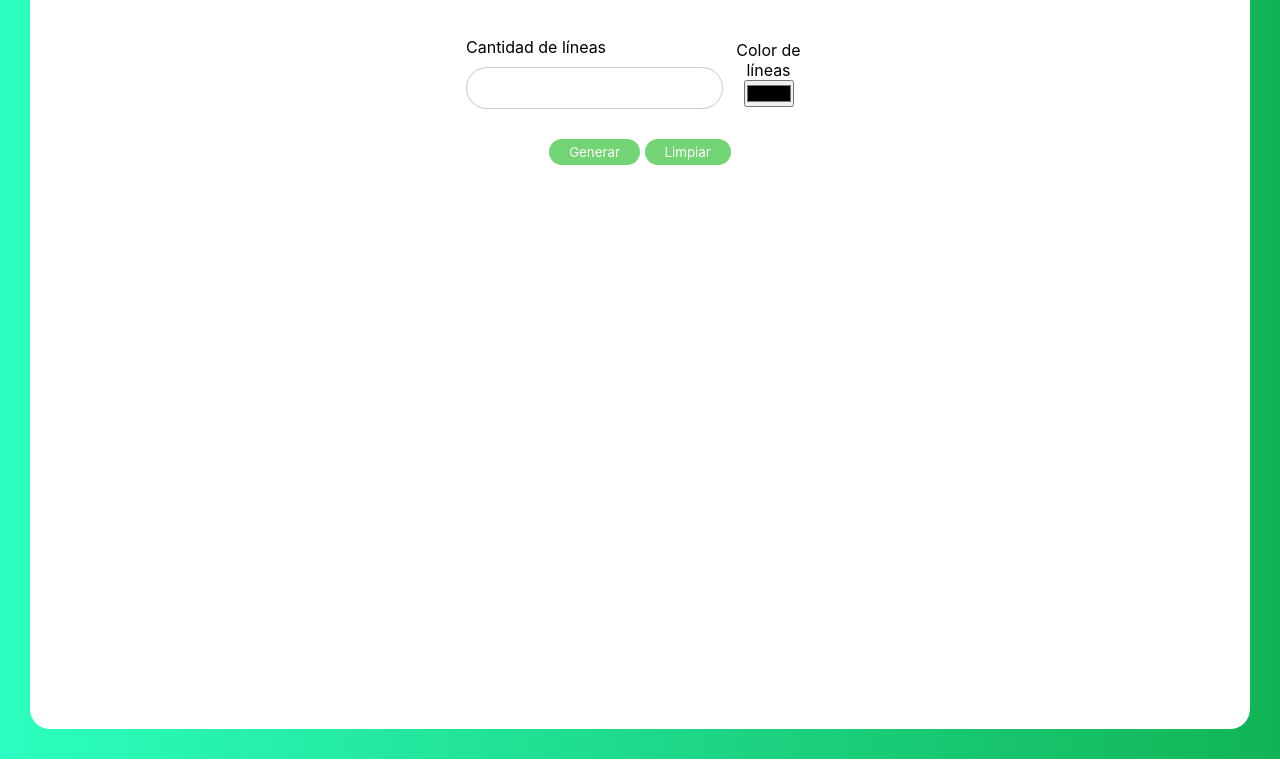
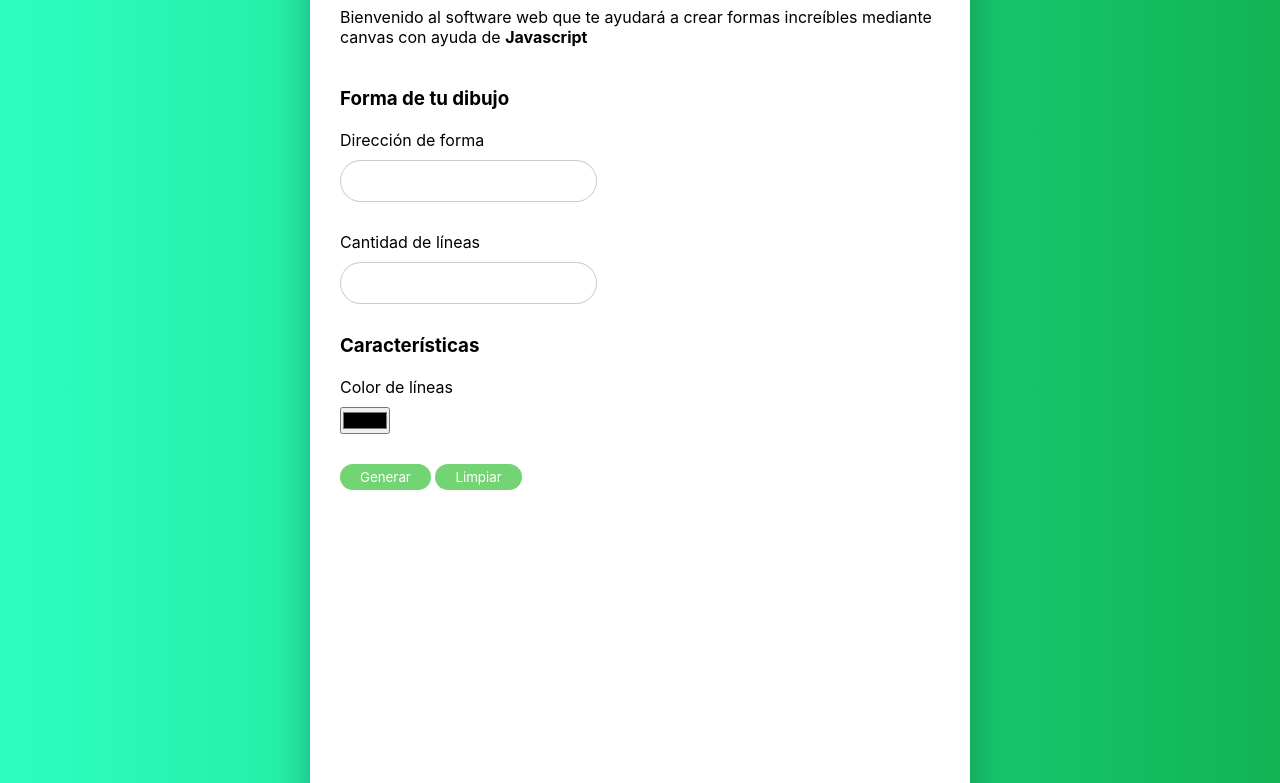
Before and after one commit to elcesarandresco/proyecto-canvas, a plain HTML site: page index.html in a window 1280 px wide. Shown: the part 122-905 px from the top of the page. Before the commit the page ends 881 px from the top, so only its background shows below. Drawn offline with Linux system fonts and the light colour scheme.

Commit message:
se agregó el flexbox y algunas cosas estéticas para que se vea mejor

```diff
--- a/css/styles.css
+++ b/css/styles.css
@@ -5,6 +5,17 @@
     font-family: -apple-system, BlinkMacSystemFont, 'Segoe UI', Roboto, Oxygen, Ubuntu, Cantarell, 'Open Sans', 'Helvetica Neue', sans-serif;
 }
 
+h1 {
+
+    margin-bottom: 30px;
+
+}
+
+h2, h3, h4, h5, h6 {
+
+    margin-bottom: 20px;
+
+}
 
 body {
 
@@ -18,8 +29,15 @@ body {
     padding: 30px;
     background-color: white;
     border-radius: 20px;
-    text-align: center;
+    text-align: left;
+    width: 600px;
+    margin: 0px auto;
+    -webkit-box-shadow: 0px 10px 39px 0px rgba(0,0,0,0.27);
+    -moz-box-shadow: 0px 10px 39px 0px rgba(0,0,0,0.27);
+    box-shadow: 0px 10px 39px 0px rgba(0,0,0,0.27);
+
 }
+
 
 .objects-box--inputs {
 
@@ -35,19 +53,17 @@ body {
 
 .objects-box .objects-box--inputs .objects-box--inputs_forms {
 
-    display: flex;
-    justify-content: space-around;
-    width: 30%;
-    margin: 0px auto;
+    width: 60%;
     align-items: center;
     margin-bottom: 30px;
 }
 
-.objects-box .objects-box--inputs .objects-box--inputs_forms .form-element:not(.nou) {
+.objects-box .objects-box--inputs .objects-box--inputs_forms .form-element {
 
     display: flex;
     flex-direction: column;
     align-items: flex-start;
+    margin-bottom: 30px;
 
 }
 
--- a/index.html
+++ b/index.html
@@ -7,7 +7,6 @@
     <link rel="stylesheet" href="./css/styles.css">
 </head>
 <body>
-
     <div class="objects-box">
         <div class="objects-box--title">
             <h1>Dibuja tus formas con Canvas</h1>
@@ -17,12 +16,20 @@
         </div>
         <div class="objects-box--inputs">
             <div class="objects-box--inputs_forms">
+                <h3>Forma de tu dibujo</h3>
+                <div class="form-element">
+                    <label for="lineas">
+                        Dirección de forma
+                    </label>
+                    <input type="text" name="lines" id="lineas">
+                </div>
                 <div class="form-element">
                     <label for="lineas">
                         Cantidad de líneas
                     </label>
                     <input type="text" name="lines" id="lineas">
                 </div>
+                <h3>Características</h3>
                 <div class="form-element nou">
                     <label for="color">
                         Color de líneas
@@ -30,14 +37,12 @@
                     <input type="color" name="color" id="colorsito">
                 </div>
             </div>
-
-            <input type="button" value="Generar" id="boton">
-            <input type="button" value="Limpiar" id="c_canvas">
-
+            <input type="button" value="Generar" id="boton" class="nou">
+            <input type="button" value="Limpiar" id="c_canvas" class="nou">
         </div>
-        <canvas height="500px" width="500px" id="dibujito">
-        </canvas>
-        <script type="text/Javascript" src="js/program.js"></script>
+    </canvas>
+    <canvas height="500px" width="500px" id="dibujito">
+    <script type="text/Javascript" src="js/program.js"></script>
     </div>
 
 
```
Also changed, not shown: js/program.js (+6 -1 lines).
